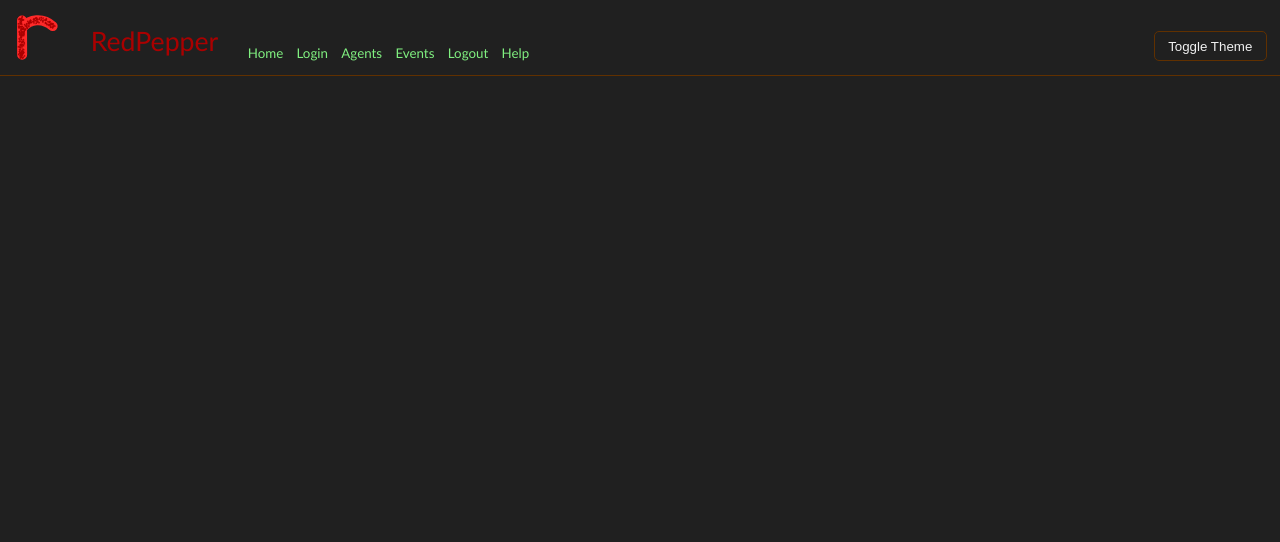
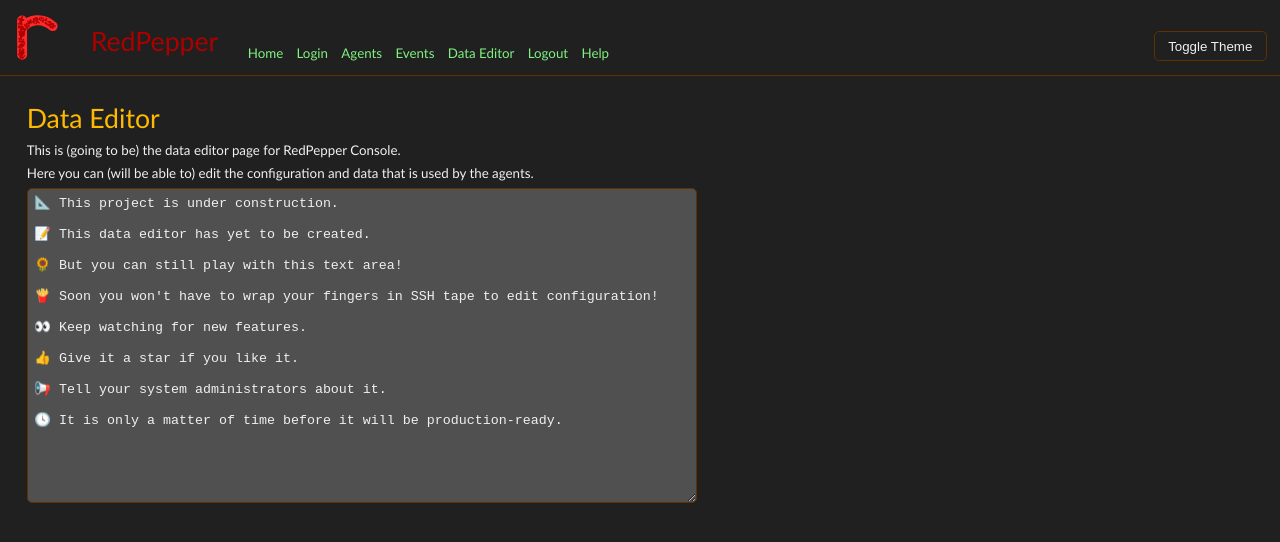
Before and after one commit to merlinz01/redpepper, a Vue app in the folder redpepper_console/: page /data in a window 1280 px wide. Shown: the top 542 px of the page. Built offline with nearby package versions, Linux system fonts and the light colour scheme.

Commit message:
start on data editor

```diff
--- a/redpepper_console/src/App.vue
+++ b/redpepper_console/src/App.vue
@@ -24,6 +24,7 @@ const toggleTheme = () => {
         <RouterLink to="/login">Login</RouterLink>
         <RouterLink to="/agents">Agents</RouterLink>
         <RouterLink to="/events">Events</RouterLink>
+        <RouterLink to="/data">Data Editor</RouterLink>
         <RouterLink to="/logout">Logout</RouterLink>
         <RouterLink to="/help">Help</RouterLink>
       </nav>
--- /dev/null
+++ b/redpepper_console/src/DataEditorView.vue
@@ -0,0 +1,29 @@
+<script setup></script>
+
+<template>
+  <div id="data-editor-view" class="padded">
+    <h1>Data Editor</h1>
+    <p>This is (going to be) the data editor page for RedPepper Console.</p>
+    <p>
+      Here you can (will be able to) edit the configuration and data that is used by the agents.
+    </p>
+    <p></p>
+    <textarea id="data-editor" rows="20" cols="80">
+📐 This project is under construction.
+
+📝 This data editor has yet to be created.
+
+🌻 But you can still play with this text area!
+
+🍟 Soon you won't have to wrap your fingers in SSH tape to edit configuration!
+
+👀 Keep watching for new features.
+
+👍 Give it a star if you like it.
+
+📢 Tell your system administrators about it.
+
+🕓 It is only a matter of time before it will be production-ready.
+    </textarea>
+  </div>
+</template>
--- a/redpepper_console/src/assets/main.css
+++ b/redpepper_console/src/assets/main.css
@@ -89,6 +89,7 @@ button:hover {
   color: var(--color-text-accent);
 }
 
+textarea,
 select,
 input {
   background: var(--color-background-input);
--- a/redpepper_console/src/main.js
+++ b/redpepper_console/src/main.js
@@ -11,6 +11,7 @@ import TOTPView from './TOTPView.vue'
 import LogoutView from './LogoutView.vue'
 import AgentsView from './AgentsView.vue'
 import EventsView from './EventsView.vue'
+import DataEditorView from './DataEditorView.vue'
 import HelpView from './HelpView.vue'
 
 const routes = [
@@ -20,6 +21,7 @@ const routes = [
   { path: '/logout', component: LogoutView },
   { path: '/agents', component: AgentsView },
   { path: '/events', component: EventsView },
+  { path: '/data', component: DataEditorView },
   { path: '/help', component: HelpView }
 ]
 
```
